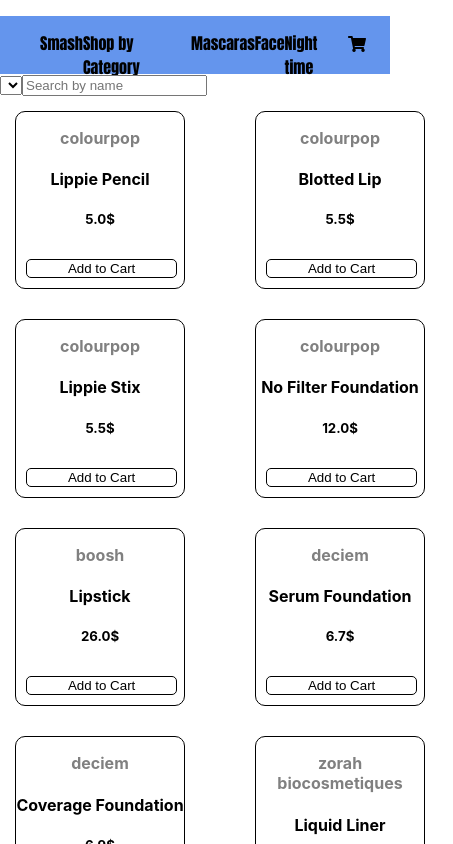
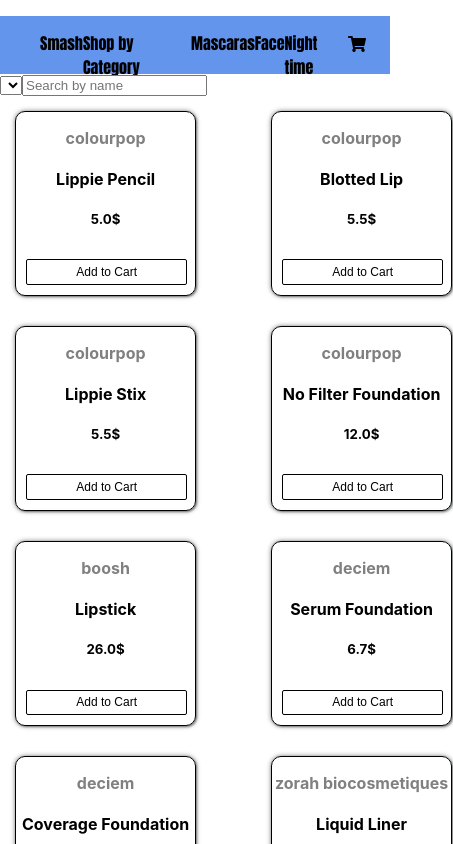
Before and after one commit to nettalee19/Week-Project, a React (Create React App) app: page / in a window 390 px wide. Shown: the top 844 px of the page, 453 px wide, since content can reach past the window. Built offline with nearby package versions, Linux system fonts and the light colour scheme; a web font is replaced by a local one.

Commit message:
product css

```diff
--- a/src/Components/Style/Mobile.css
+++ b/src/Components/Style/Mobile.css
@@ -6,7 +6,7 @@
         flex-direction: column;
         justify-content: center; */
         display: grid;
-        grid-template-columns: repeat(2, 15rem);
+        grid-template-columns: repeat(2, 16rem);
     }
     .ProCard{
         width: 70%;
--- a/src/Components/Style/Style.css
+++ b/src/Components/Style/Style.css
@@ -4,6 +4,7 @@
     display: grid;
     /* grid-template-columns: 20rem 20rem 20rem 20rem; */
     grid-template-columns: repeat(4, 20rem [col-start]);
+    /* box-shadow: 1px 1px 2px black, 0 0 25px blue, 0 0 5px darkblue; */
 }
 .ProductCard{
     /* display: flex;
@@ -19,9 +20,10 @@
     width: 20vw;
     margin: 15px;
     text-align: center;
-    border: black 1px solid;
-    border-radius: 10px;
-
+    /* border: black 1px solid;
+    border-radius: 10px; */
+    /* box-shadow: 1px 1px 2px grey, 0 0 5px grey, 0 0 1px lightblue; */
+    box-shadow: 1px 1px 2px grey, 0 0 5px grey, 0 0 1px lightblue;
 }
 
 .ProCard p{
@@ -31,7 +33,7 @@
 
 .ProCard img{
     width: 18vw;
-    height: 10vw;
+    height: 16vw;
 }
 
 .ProCard a{
@@ -46,11 +48,14 @@
 
 .CardBtn{
     border: black 1px solid;
-    border-radius: 5px;
+    border-radius: 2px;
     background: none;
     margin: 10px;
     width: 90%;
+    height: 1.6rem;
     transition: 0.4s;
+    font-size: 12px;
+
 }
 
 .CardBtn:hover{
```
